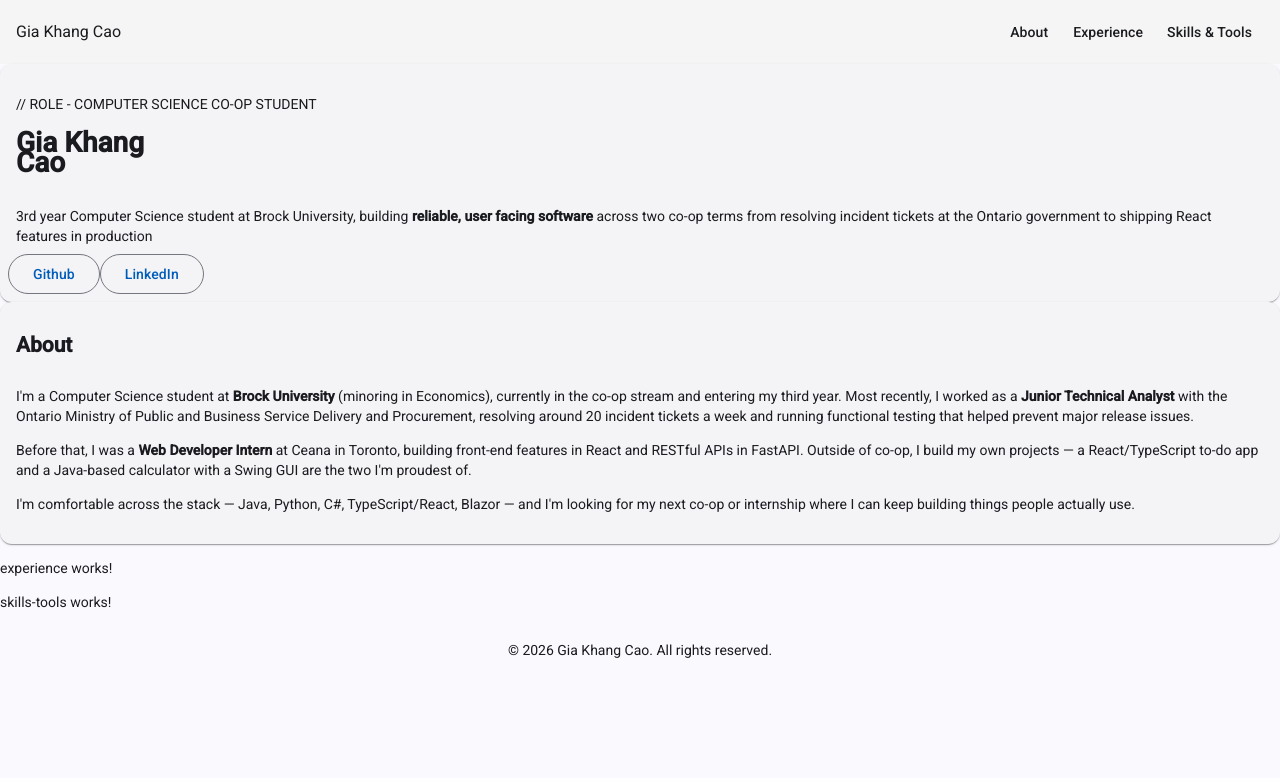
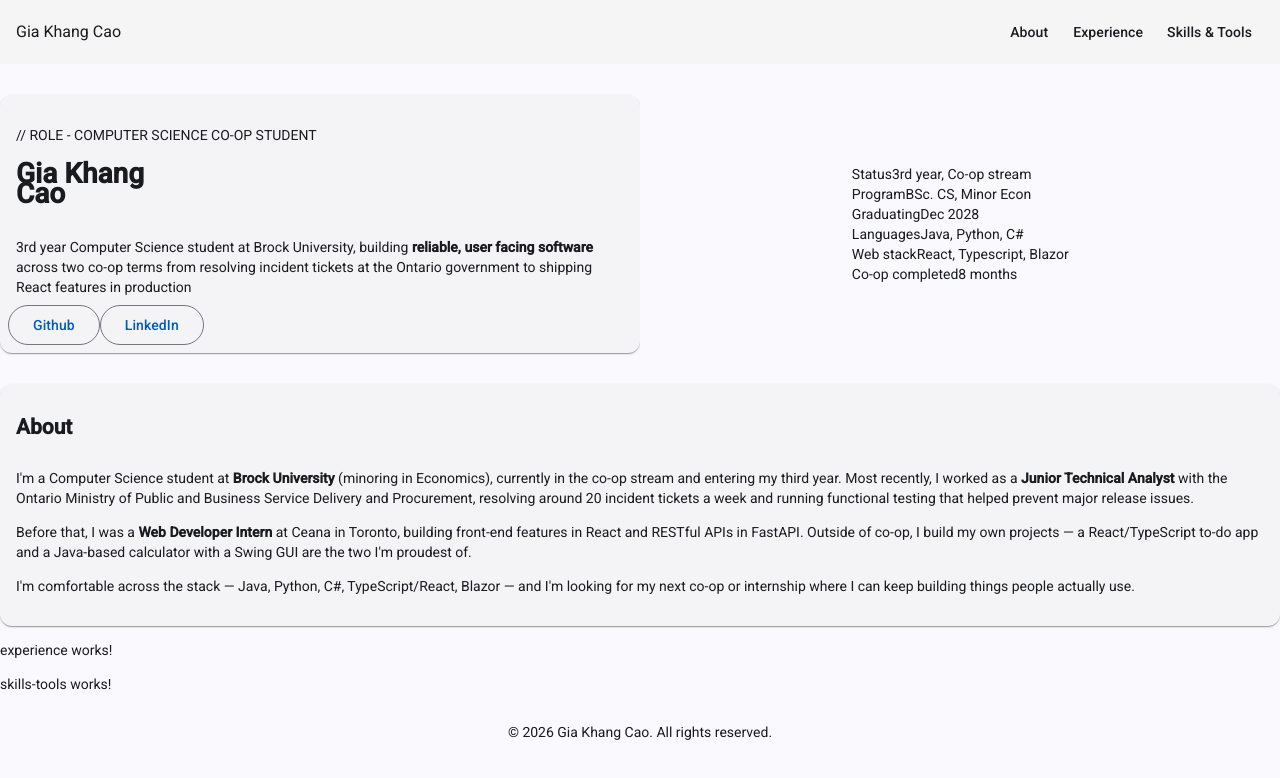
Before and after one commit to GiaKhangCao/Portfolio, an Angular app: page /portfolio in a window 1280 px wide. Shown: the top 778 px of the page. Built offline with nearby package versions, Linux system fonts and the light colour scheme.

Commit message:
Add content to introduction section

```diff
--- a/src/app/components/sections/introduction/introduction.html
+++ b/src/app/components/sections/introduction/introduction.html
@@ -1,3 +1,5 @@
+<mat-grid-list cols="2" rowHeight="2:1">
+    <mat-grid-tile>
         <mat-card class="introduction-card">
             <mat-card-header>
                 <div>
@@ -20,3 +22,34 @@
                 <a matButton="outlined" href="https://www.linkedin.com/in/gia-khang-c-05745b290/">LinkedIn</a>
             </mat-card-actions>
         </mat-card>
+    </mat-grid-tile>
+
+    <mat-grid-tile>
+        <div>
+            <div>
+                <span>Status</span>
+                <span>3rd year, Co-op stream</span>
+            </div>
+            <div>
+                <span>Program</span>
+                <span>BSc. CS, Minor Econ</span>
+            </div>
+            <div>
+                <span>Graduating</span>
+                <span>Dec 2028</span>
+            </div>
+            <div>
+                <span>Languages</span>
+                <span>Java, Python, C#</span>
+            </div>
+            <div>
+                <span>Web stack</span>
+                <span>React, Typescript, Blazor</span>
+            </div>
+            <div>
+                <span>Co-op completed</span>
+                <span>8 months</span>
+            </div>
+        </div>
+    </mat-grid-tile>
+</mat-grid-list>
--- a/src/app/components/sections/introduction/introduction.ts
+++ b/src/app/components/sections/introduction/introduction.ts
@@ -1,10 +1,13 @@
 import { Component } from '@angular/core';
 import { MatAnchor } from '@angular/material/button';
 import { MatCardModule } from '@angular/material/card';
+import { MatDividerModule } from '@angular/material/divider';
+import { MatGridListModule } from '@angular/material/grid-list';
+import { MatListModule } from '@angular/material/list';
 
 @Component({
   selector: 'app-introduction',
-  imports: [MatAnchor, MatCardModule],
+  imports: [MatAnchor, MatCardModule,MatGridListModule, MatListModule, MatDividerModule],
   templateUrl: './introduction.html',
   styleUrl: './introduction.scss',
 })
```
Lines whose indentation alone changed are shown as unchanged.
